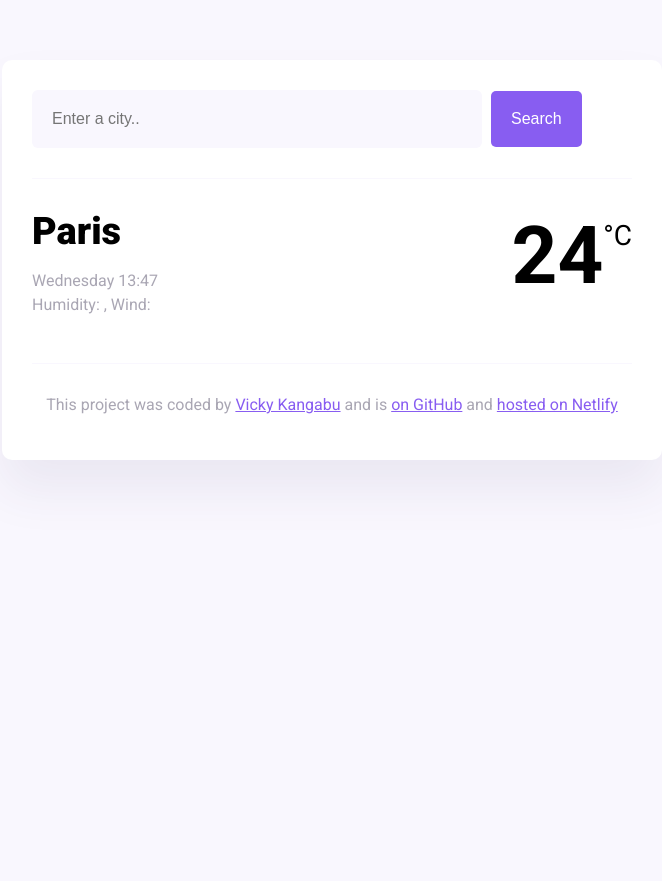
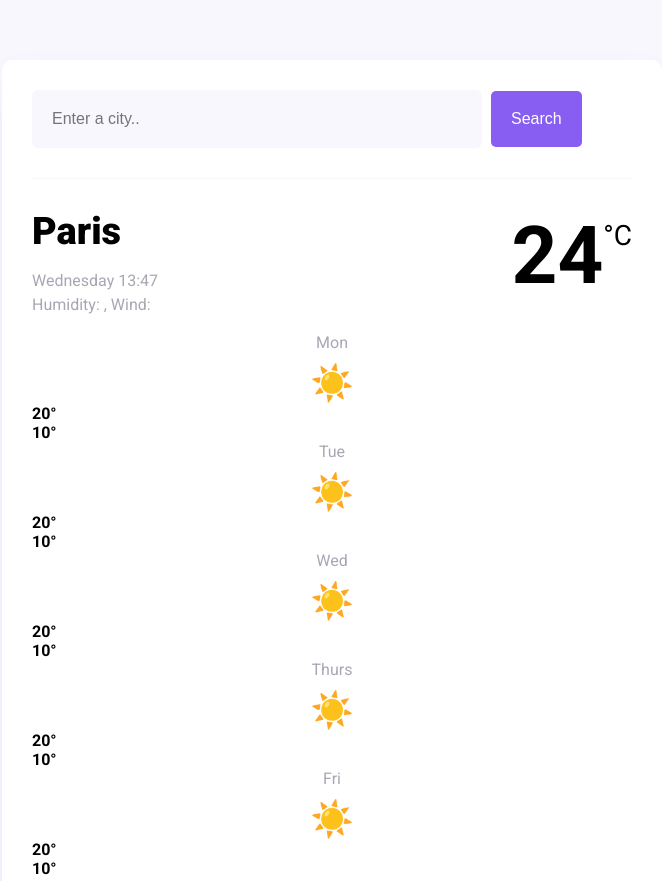
Before and after one commit to LieukaV/vicky-vanilla-weather-project, a plain HTML site: page index.html in a window 1280 px wide. Shown: the top 881 px of the page, without its empty margins (308-970 px from the left). Before the commit the page ends 800 px from the top, so only its background shows below. Drawn offline with nearby package versions, Linux system fonts and the light colour scheme.

Commit message:
added weather forecast classes with elements in html and styling in css

```diff
--- a/index.html
+++ b/index.html
@@ -43,6 +43,70 @@
             ><span class="current-temperature-unit">°C</span>
           </div>
         </div>
+        <div class="Forcast-weather">
+          <div class="forcast-day-weather">
+            <div class="forecast-date-weather">Mon</div>
+            <div class="forecast-icon-weather">☀️</div>
+            <div class="forecast-temperatures-weather">
+              <div class="temperature-forcast-class"><strong >20°</strong></div>
+              <div class="temperature-forcast-class"><strong >10°</strong></div>
+          </div>
+          </div>
+
+
+        </div>
+
+        <div class="Forcast-weather">
+          <div class="forcast-day-weather">
+            <div class="forecast-date-weather">Tue</div>
+            <div class="forecast-icon-weather">☀️</div>
+            <div class="forecast-temperatures-weather">
+              <div class="temperature-forcast-class"><strong >20°</strong></div>
+              <div class="temperature-forcast-class"><strong >10°</strong></div>
+          </div>
+          </div>
+
+
+        </div>
+
+        <div class="Forcast-weather">
+          <div class="forcast-day-weather">
+            <div class="forecast-date-weather">Wed</div>
+            <div class="forecast-icon-weather">☀️</div>
+            <div class="forecast-temperatures-weather">
+              <div class="temperature-forcast-class"><strong >20°</strong></div>
+              <div class="temperature-forcast-class"><strong >10°</strong></div>
+          </div>
+          </div>
+
+
+        </div>
+
+        <div class="Forcast-weather">
+          <div class="forcast-day-weather">
+            <div class="forecast-date-weather">Thurs</div>
+            <div class="forecast-icon-weather">☀️</div>
+            <div class="forecast-temperatures-weather">
+              <div class="temperature-forcast-class"><strong >20°</strong></div>
+              <div class="temperature-forcast-class"><strong >10°</strong></div>
+          </div>
+          </div>
+
+
+        </div>
+
+        <div class="Forcast-weather">
+          <div class="forcast-day-weather">
+            <div class="forecast-date-weather">Fri</div>
+            <div class="forecast-icon-weather">☀️</div>
+            <div class="forecast-temperatures-weather">
+              <div class="temperature-forcast-class"><strong >20°</strong></div>
+              <div class="temperature-forcast-class"><strong >10°</strong></div>
+          </div>
+          </div>
+
+
+        </div>
       </main>
       <footer>
         <p>
--- a/src/design.css
+++ b/src/design.css
@@ -89,6 +89,39 @@ body {
     top: -38px;
   }
 
+  .Forecast-weather{
+    display: flex;
+    justify-content: space-around;
+    margin-top: 30px;
+  }
+
+.forecast-date-weather {
+  text-align: center;
+  color: rgba(39, 33, 66, 0.4);
+  font-size: 16px;
+  line-height: 20px;
+  margin-bottom: 10px;
+
+}
+
+.forecast-icon-weather{
+  font-size: 35px;
+  text-align: center;
+}
+
+.forecast-temperature-weather{
+  text-align: center;
+  color: #f65282;
+  margin-top: 10px;
+  display: flex;
+  justify-content: center;
+}
+
+
+.temperature-forecast-class{
+  padding: 0 10px;
+}
+
   footer {
     border-top: 1px solid #f9f7fe;
     text-align: center;
```
